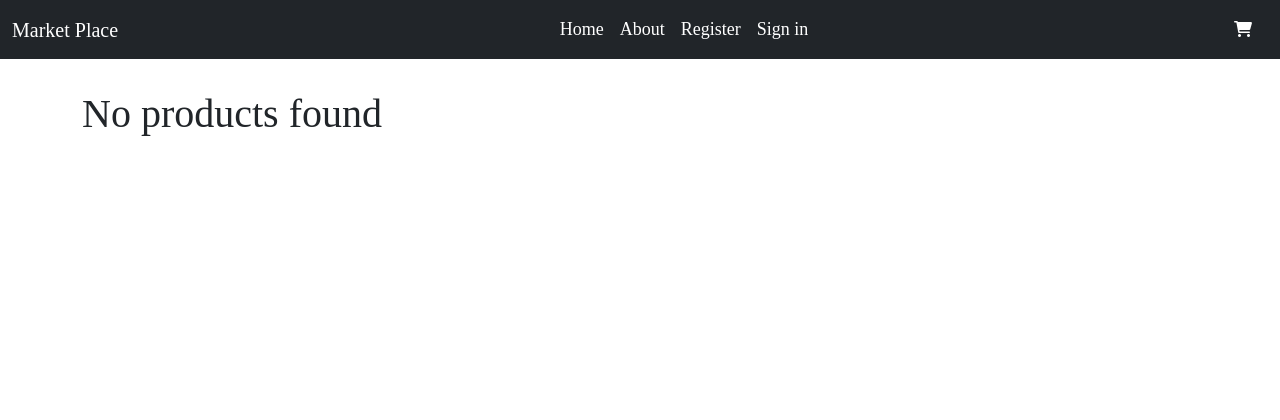
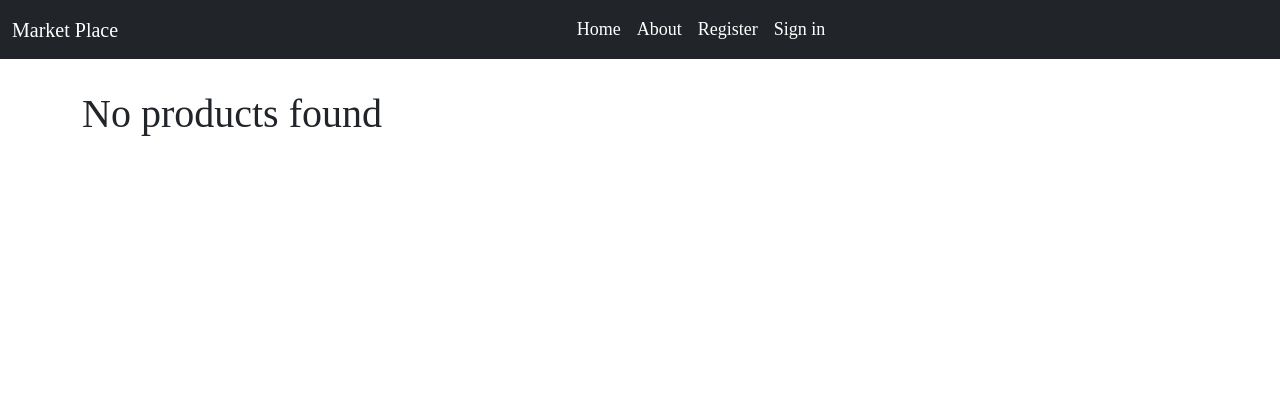
Before and after one commit to enocol/college_market_place, a Django app: page / in a window 1280 px wide. Shown: the top 420 px of the page. Run offline with Django 4.2, Linux system fonts and the light colour scheme; data that the repository does not hold is empty.

Commit message:
remove shopping cart from base and index. html

```diff
--- a/market/templates/market/index.html
+++ b/market/templates/market/index.html
@@ -15,7 +15,7 @@
                         <h2>Seller: {{ product.user|capfirst }}</h2>
                         <span class="price">£{{ product.price }}</span>
                         <div class="card-back">
-                            <a href="#" class="add-to-cart">Add to cart</a>
+
                             <a href="{% url 'product' product.id %}" class="view-details">View detail</a>
                         </div>
                     </div>
--- a/templates/base.html
+++ b/templates/base.html
@@ -59,11 +59,7 @@
                         </li>
                         {% endif %}
                     </ul>
-                    <div class="d-flex align-items-center">
-                        <a class="text-reset me-3" href="#">
-                            <i style="color: white;" class="fas fa-shopping-cart"></i>
-                        </a>
-                    </div>
+
                 </div>
             </div>
         </nav>
```
